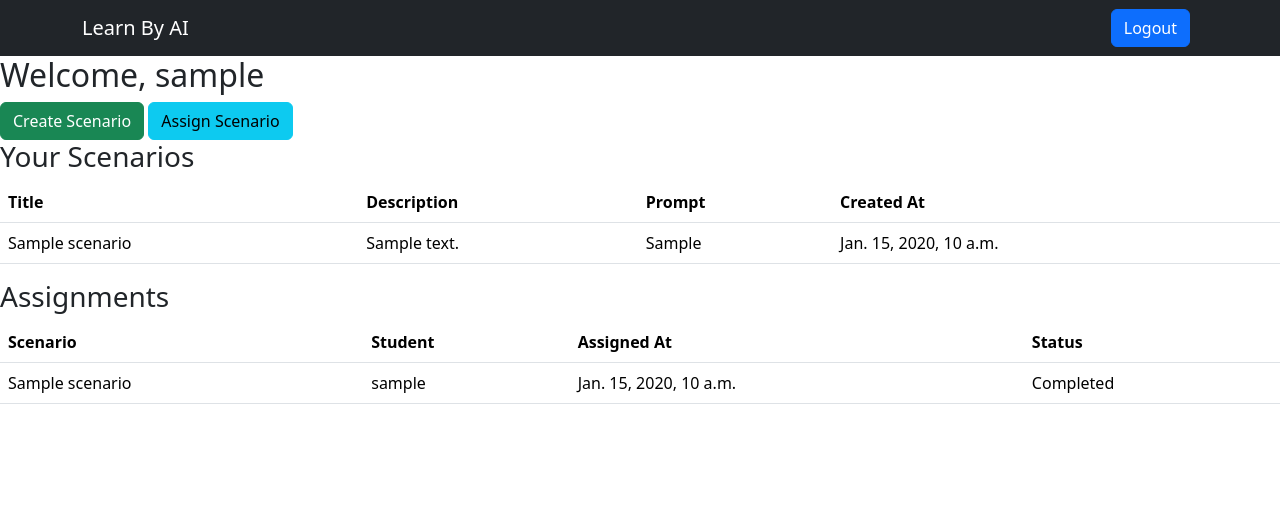
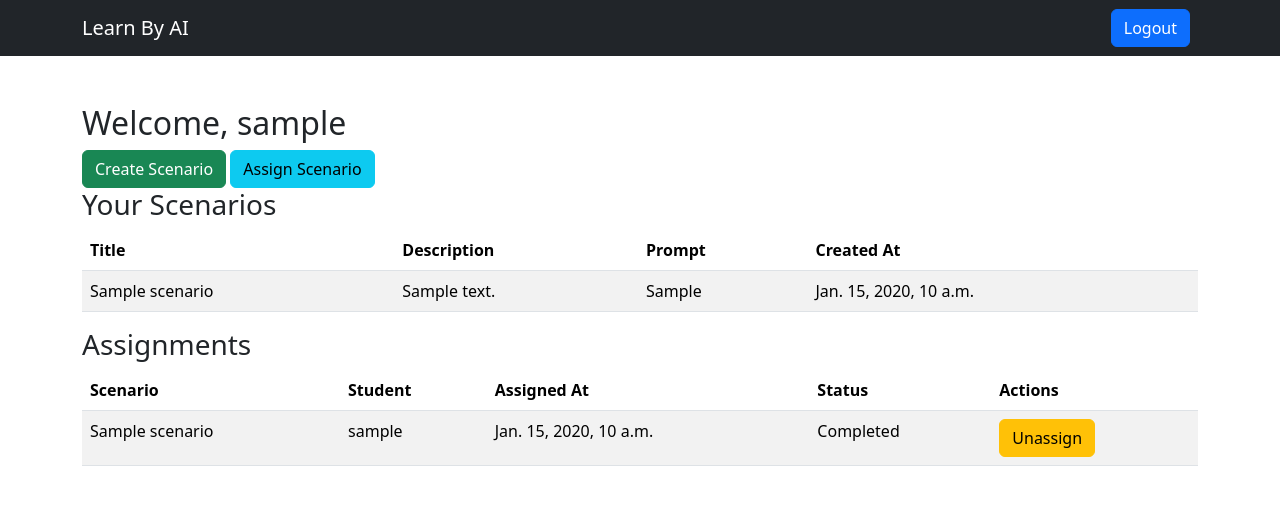
Before and after one commit to travmason/chat_project, a Django app: page /teacher/ in a window 1280 px wide. Shown: the top 505 px of the page. Run offline with Django 5.2, Linux system fonts and the light colour scheme; a user stored in the database is signed in; tables that the repository leaves empty hold one stand-in row (values such as "Sample post"); parts of the project's set-up code (start-up, migrations or seed data) failed here and were passed over.

Commit message:
updated with unassign button for teachers and ability to select students from a list to assign scenarios.

```diff
--- a/chat_app/templates/chat_app/student_dashboard.html
+++ b/chat_app/templates/chat_app/student_dashboard.html
@@ -7,7 +7,6 @@
     <h2>Welcome, {{ user.username }}</h2>
     <h3>Your Assignments</h3>
             <!-- Assignment Accordion -->
-            <section id="accordian_assignments" class="p-2">
                 <div class="container">
                     <div class="accordion accordion-flush" id="scenarios">
                         {% if assignments %}
@@ -30,7 +29,7 @@
 
                                         <!-- List all conversations related to the assignment -->
                                         {% if assignment.conversations.all %}
-                                            <table class="table">
+                                            <table class="table table-striped">
                                                 <thead>
                                                     <tr>
                                                         <th>Conversation ID</th>
@@ -78,7 +77,6 @@
                             <p>You have no assignments.</p>
                         {% endif %}
                 </div>
-            </section>
 </div> <!-- end of page div -->
 {% endblock %}
 
--- a/chat_app/templates/chat_app/teacher_dashboard.html
+++ b/chat_app/templates/chat_app/teacher_dashboard.html
@@ -3,12 +3,13 @@
 {% extends 'base.html' %}
 
 {% block content %}
+<div class="container mt-5">
     <h2>Welcome, {{ user.username }}</h2>
     <a href="{% url 'create_scenario' %}" class="btn btn-success">Create Scenario</a>
     <a href="{% url 'assign_scenario' %}" class="btn btn-info">Assign Scenario</a>
 
     <h3>Your Scenarios</h3>
-<table class="table">
+    <table class="table table-striped">
         <thead>
             <tr>
                 <th>Title</th>
@@ -34,13 +35,14 @@
     </table>
 
     <h3>Assignments</h3>
-<table class="table">
+    <table class="table table-striped">
         <thead>
             <tr>
                 <th>Scenario</th>
                 <th>Student</th>
                 <th>Assigned At</th>
                 <th>Status</th>
+                <th>Actions</th>
             </tr>
         </thead>
         <tbody>
@@ -50,6 +52,9 @@
                 <td>{{ assignment.student.user.username }}</td>
                 <td>{{ assignment.assigned_at }}</td>
                 <td>{{ assignment.is_completed|yesno:"Completed,Pending" }}</td>
+                <td>
+                        <a href="{% url 'unassign_scenario' assignment.id %}" class="btn btn-warning">Unassign</a>
+                </td>
             </tr>
             {% empty %}
             <tr>
@@ -58,4 +63,5 @@
             {% endfor %}
         </tbody>
     </table>
+</div>
 {% endblock %}
--- a/chat_app/views.py
+++ b/chat_app/views.py
@@ -12,6 +12,7 @@ from django.contrib.auth.decorators import login_required
 from django.utils import timezone
 from django.contrib.auth.models import User
 from django.http import JsonResponse
+from django.contrib import messages
 from openai import OpenAI
 import environ
 import os
@@ -101,6 +102,7 @@ def assign_scenario(request):
     if request.method == 'POST':
         scenario_id = request.POST.get('scenario_id')
         student_username = request.POST.get('student_username')
+        print(scenario_id, student_username)
         scenario = get_object_or_404(Scenario, id=scenario_id)
         try:
             student_user = User.objects.get(username=student_username)
@@ -116,7 +118,24 @@ def assign_scenario(request):
             return render(request, 'chat_app/assign_scenario.html', {'error': error})
     else:
         scenarios = Scenario.objects.filter(created_by=request.user.userprofile)
-        return render(request, 'chat_app/assign_scenario.html', {'scenarios': scenarios})
+        users = User.objects.filter(userprofile__is_teacher=False)
+        return render(request, 'chat_app/assign_scenario.html', {'scenarios': scenarios, 'users': users})
+
+@login_required
+def unassign_scenario(request, assignment_id):
+    assignment = get_object_or_404(Assignment, id=assignment_id)
+
+    # Ensure that only teachers can unassign scenarios
+    if not request.user.userprofile.is_teacher:
+        messages.error(request, "You do not have permission to unassign this scenario.")
+        return redirect('dashboard')
+
+    if request.method == 'POST':
+        assignment.delete()
+        messages.success(request, "Scenario unassigned successfully.")
+        return redirect('teacher_dashboard')
+
+    return render(request, 'chat_app/unassign_scenario_confirm.html', {'assignment': assignment})
 
 @login_required
 def start_conversation(request, assignment_id):
--- a/chat_project/urls.py
+++ b/chat_project/urls.py
@@ -35,6 +35,7 @@ urlpatterns = [
     path('teacher/', views.teacher_dashboard, name='teacher_dashboard'),
     path('create_scenario/', views.create_scenario, name='create_scenario'),
     path('assign_scenario/', views.assign_scenario, name='assign_scenario'),
+    path('unassign_scenario/<int:assignment_id>/', views.unassign_scenario, name='unassign_scenario'),
     path('start_conversation/<int:assignment_id>/', views.start_conversation, name='start_conversation'),
     path('end_conversation/<int:conversation_id>/', views.end_conversation, name='end_conversation'),
     path('assessment/<int:conversation_id>/', views.view_assessment, name='view_assessment'),
```
Also changed, not shown: chat_app/templates/chat_app/assign_scenario.html (+8 -1 lines), chat_app/templates/chat_app/unassign_scenario_confirm.html (added, +12 -0 lines). Lines whose indentation alone changed are shown as unchanged.
